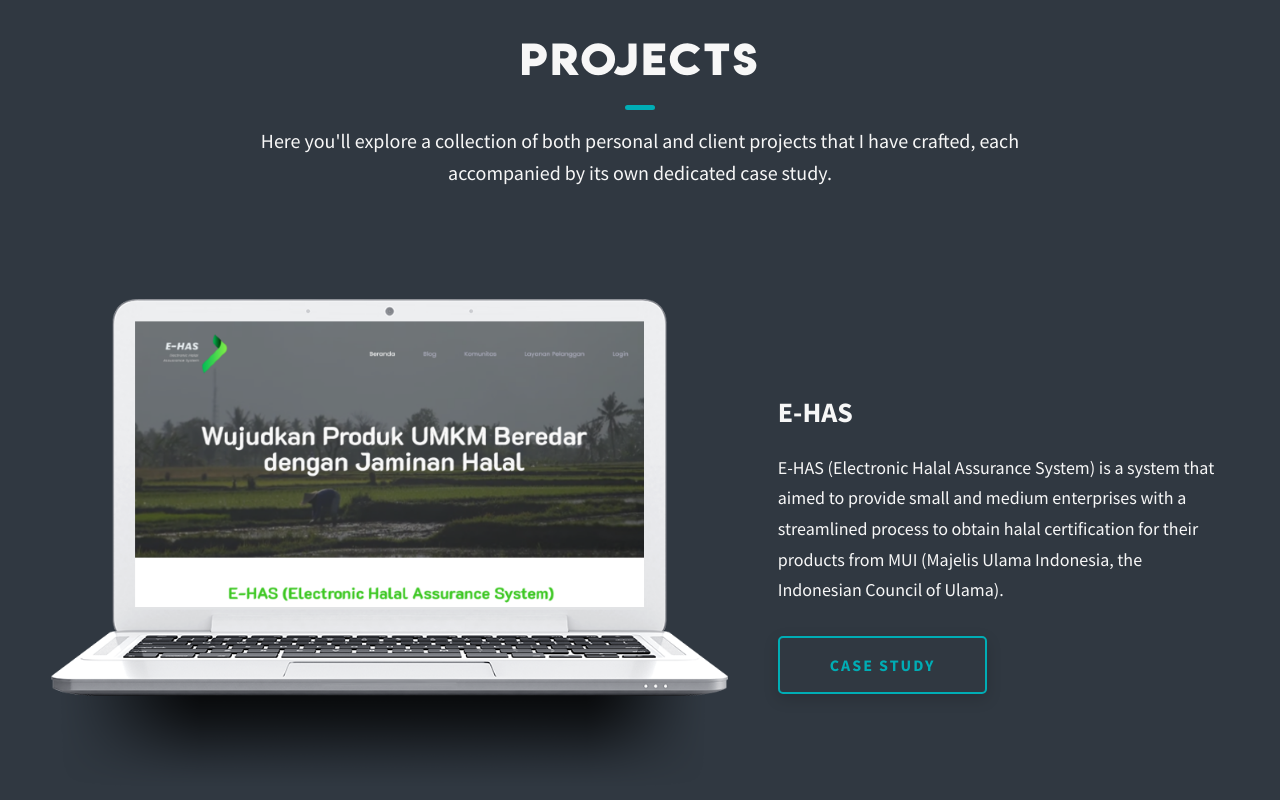
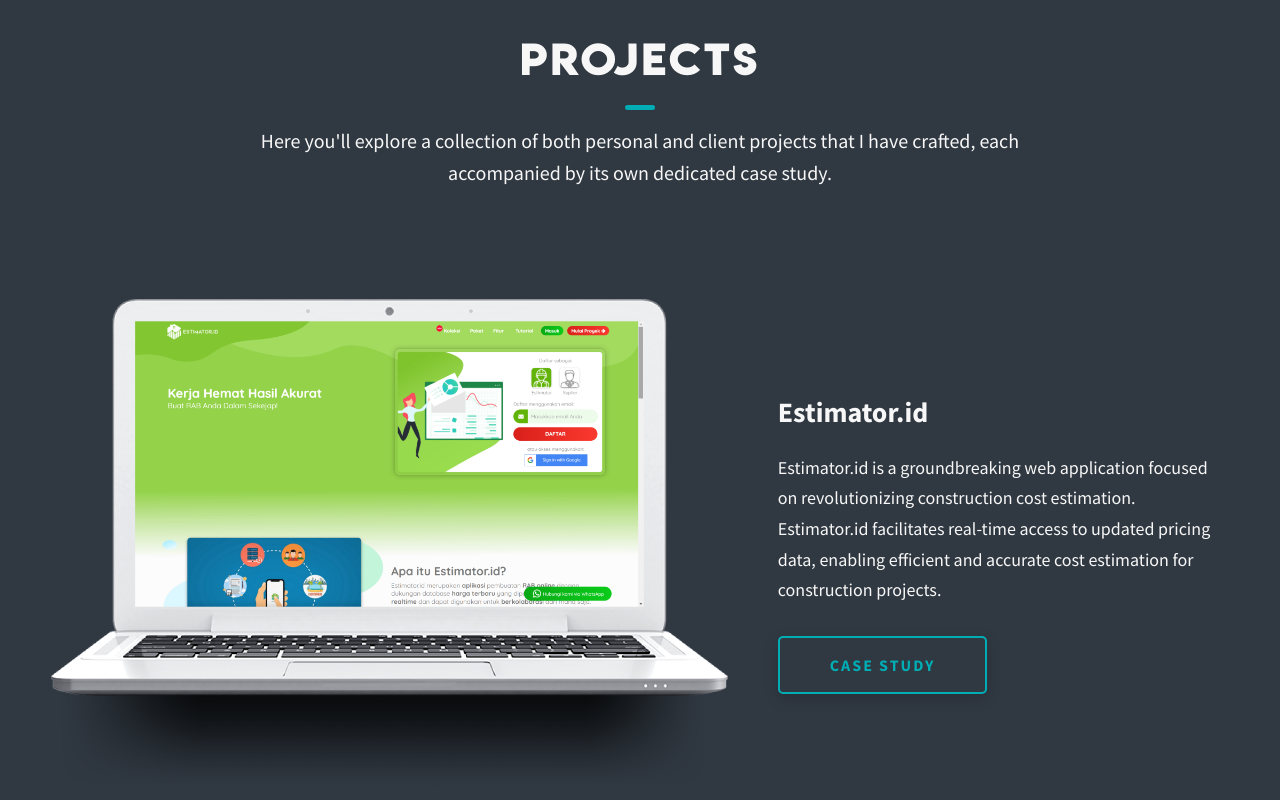
Before and after one commit to takimsry/takimsurya, a React (Create React App) app: page / in a window 1280 px wide. Shown: the part 1916-2716 px from the top of the page. Built offline with nearby package versions, Linux system fonts and the light colour scheme; a web font is replaced by a local one.

Commit message:
Add portfolio & change footer

```diff
--- a/src/components/Footer.jsx
+++ b/src/components/Footer.jsx
@@ -40,7 +40,7 @@
           <div className="main-footer__row main-footer__row-2">
             <h4 className="heading heading-sm text-lt">M. Mustakim Surya</h4>
             <p className="main-footer__short-desc">
-              Experienced full stack developer skilled in front-end development, back-end development, UI/UX design, and project management.
+              Passionate Full Stack Developer with a strong foundation in Front-End and Back-End Development, as well as a keen eye for UI/UX Design.
             </p>
           </div>
         </div>
--- a/src/data/portfolioData.jsx
+++ b/src/data/portfolioData.jsx
@@ -1,11 +1,35 @@
 let portfolioData = [
+  {
+    "id": "6",
+    "title": "Estimator.id",
+    "detail": "Estimator.id is a groundbreaking web application focused on revolutionizing construction cost estimation. Estimator.id facilitates real-time access to updated pricing data, enabling efficient and accurate cost estimation for construction projects.",
+    "overview": "Estimator.id is a groundbreaking web application that I had the privilege to work on during my internship with PT Baracipta Esa Engineering. As a member of the Full Stack Developer team, I played a key role in its development, leveraging my skills in MySQL for database design and CodeIgniter PHP for web development. The application is designed to transform construction cost estimation by providing real-time access to continually updated pricing data. It offers an efficient and accurate solution for estimating construction project costs. One of the notable features of Estimator.id is the implementation of REST API, which allows seamless data exchange. Using Ajax and jQuery, I integrated the API into the application, enabling quick and reliable communication between the front-end and the back-end. This project stands as a testament to my commitment to innovation and my ability to deliver effective solutions in the realm of construction cost estimation. Estimator.id sets a new standard for efficiency and precision in the industry, ensuring that cost estimates remain up-to-date and reliable.",
+    "tools": [
+      "HTML", "CSS", "JavaScript", "Bootstrap", "PHP", "CodeIgniter", "SQL", "MySQL", "Postman", "jQuery", "Ajax", "Git", "GitHub", "Jira"
+    ],
+    "liveLink": "https://estimator.id/",
+    "codeLink": "",
+    "image":  require('../assets/portfolio/project6.png')
+  },
+  {
+    "id": "5",
+    "title": "Kowkee",
+    "detail": "UI/UX project designed for an intuitive restaurant order management solution. It streamlines processes, enhances efficiency, and delivers a seamless experience for both restaurant staff and customers, ensuring a hassle-free dining experience.",
+    "overview": "Kowkee is an innovative UI/UX project that's reshaping restaurant order management. This solution is designed to streamline operations and provide an intuitive experience for both restaurant staff and customers, ultimately delivering a hassle-free dining experience.For restaurant staff, Kowkee simplifies the order management process, enhancing efficiency and accuracy. It empowers employees to efficiently handle orders, manage inventory, and coordinate with the kitchen team, resulting in faster service and reduced errors. Customers, on the other hand, benefit from Kowkee's user-friendly interface, allowing easy menu browsing, order placement, and special requests. With features like order tracking and timely notifications, Kowkee ensures a smooth and enjoyable dining experience. This project showcases my commitment to creating user-centered solutions that improve operational efficiency and customer satisfaction in the restaurant industry.",
+    "tools": [
+      "Figma", "Trello"
+    ],
+    "liveLink": "https://www.figma.com/proto/Hk2BJE3eQpCO69XKxg85Q6/Kowkee?type=design&node-id=12-2&t=VgiQUCjTVN5mSOs0-0&scaling=scale-down&page-id=0%3A1&starting-point-node-id=12%3A2",
+    "codeLink": "",
+    "image":  require('../assets/portfolio/project5.png')
+  },
   {
     "id": "4",
     "title": "E-HAS",
     "detail": "E-HAS (Electronic Halal Assurance System) is a system that aimed to provide small and medium enterprises with a streamlined process to obtain halal certification for their products from MUI (Majelis Ulama Indonesia, the Indonesian Council of Ulama).",
     "overview": "E-HAS (Electronic Halal Assurance System) is a significant project that I contributed to during my internship at PT Semesta Mahakarya Teknologi. As part of the Full Stack Developer team, our objective was to design and develop a streamlined system that facilitates the halal certification process for small and medium enterprises (SMEs) through the Indonesian Council of Ulama (MUI). Utilizing MySQL for efficient database design, Figma for UI/UX design, and CodeIgniter PHP for web development, we successfully created a user-friendly platform. E-HAS simplifies the complex certification procedures, enabling SMEs to accurately submit product information and efficiently manage their certification requests. Through this project, I was able to showcase my proficiency in database design, UI/UX design, and web development, demonstrating my capability to deliver impactful solutions that cater to the needs of businesses and promote halal compliance.",
     "tools": [
-      "HTML", "CSS", "JavaScript", "PHP", "CodeIgniter", "MySQL", "CPanel", "Figma", "Git", "GitHub", "Trello"
+      "HTML", "CSS", "JavaScript", "Bootstrap", "PHP", "CodeIgniter", "SQL", "MySQL", "cPanel", "Figma", "Git", "GitHub", "Trello"
     ],
     "liveLink": "https://e-has.id/",
     "codeLink": "",
```
Also changed, not shown: src/assets/portfolio/project5.png (added), src/assets/portfolio/project6.png (added).
